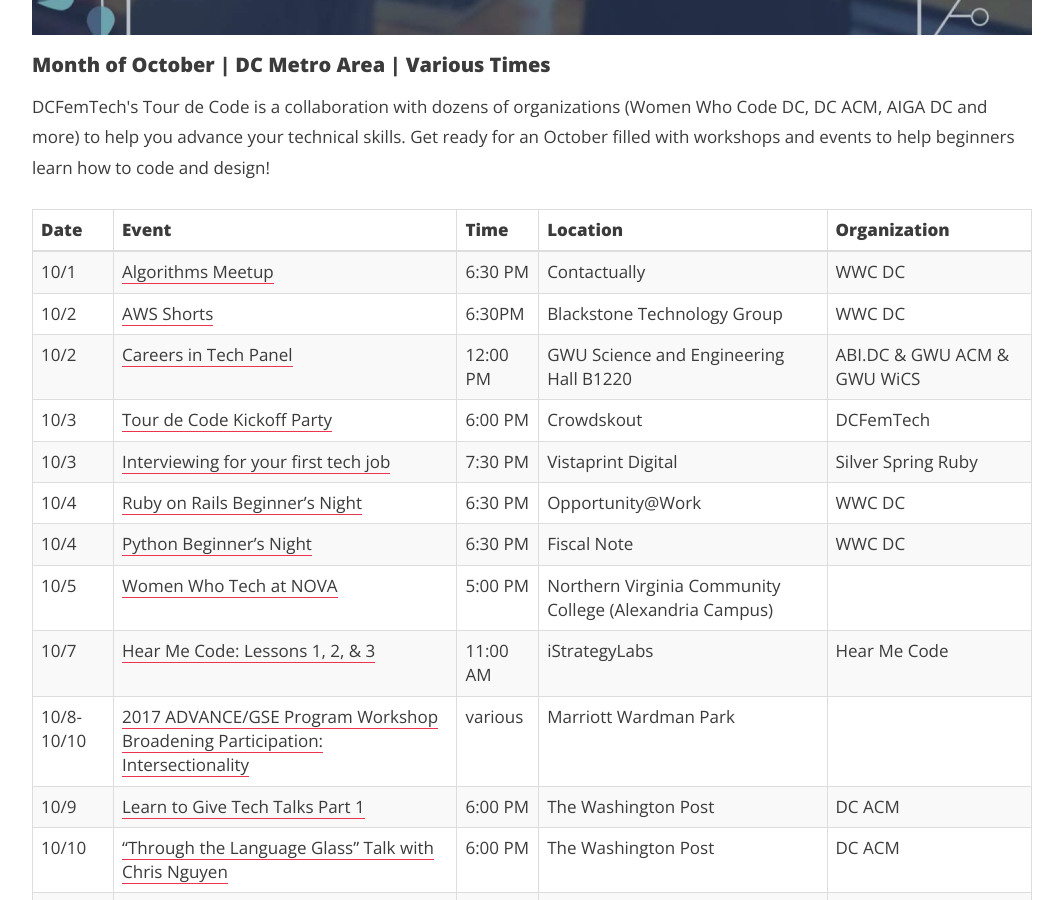
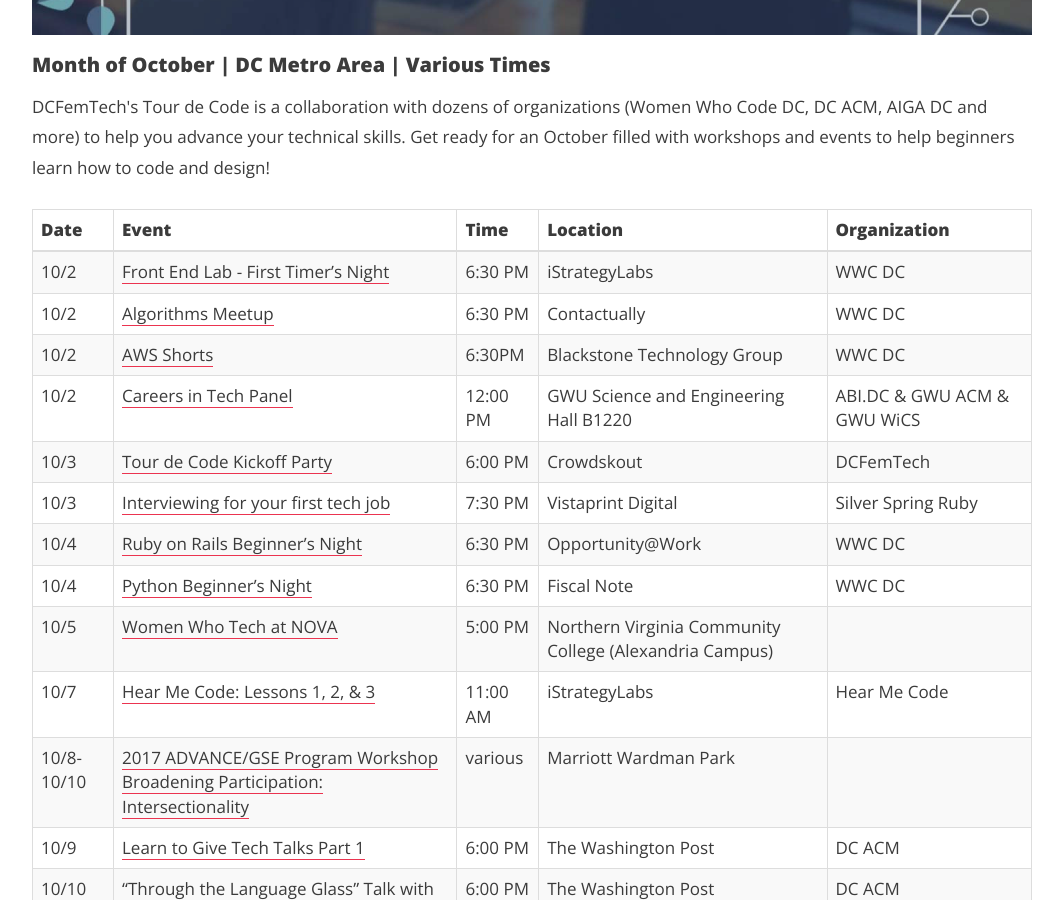
Before and after one commit to dcfemtech/dcfemtech.github.io, a Jekyll site: the page built from _events/tourdecode-2017.markdown, in a window 1280 px wide and 900 px high, scrolled down 499 px. Shown: the whole window, without its empty margins (108-1171 px from the left). Built offline with Jekyll 4.4.1, drawn with Linux system fonts in a browser that asks for light colours.

Commit message:
Update tdc calendar

```diff
--- a/_events/tourdecode-2017.markdown
+++ b/_events/tourdecode-2017.markdown
@@ -21,7 +21,8 @@
 
 | Date |  Event | Time    | Location | Organization |
 |------|--------|---------|----------|--------------|
-| 10/1 | [Algorithms Meetup]() | 6:30 PM | Contactually | WWC DC |
+| 10/2 | [Front End Lab - First Timer's Night](https://www.meetup.com/Women-Who-Code-DC/events/243680657/) | 6:30 PM | iStrategyLabs | WWC DC |
+| 10/2 | [Algorithms Meetup]() | 6:30 PM | Contactually | WWC DC |
 | 10/2 | [AWS Shorts](https://www.meetup.com/Women-Who-Code-DC/events/243174051/) | 6:30PM | Blackstone Technology Group | WWC DC |
 | 10/2 | [Careers in Tech Panel]() | 12:00 PM | GWU Science and Engineering Hall B1220 | ABI.DC & GWU ACM & GWU WiCS
 | 10/3 | [Tour de Code Kickoff Party](https://tourdecodekickoff2017.splashthat.com/) | 6:00 PM | Crowdskout | DCFemTech |
```
